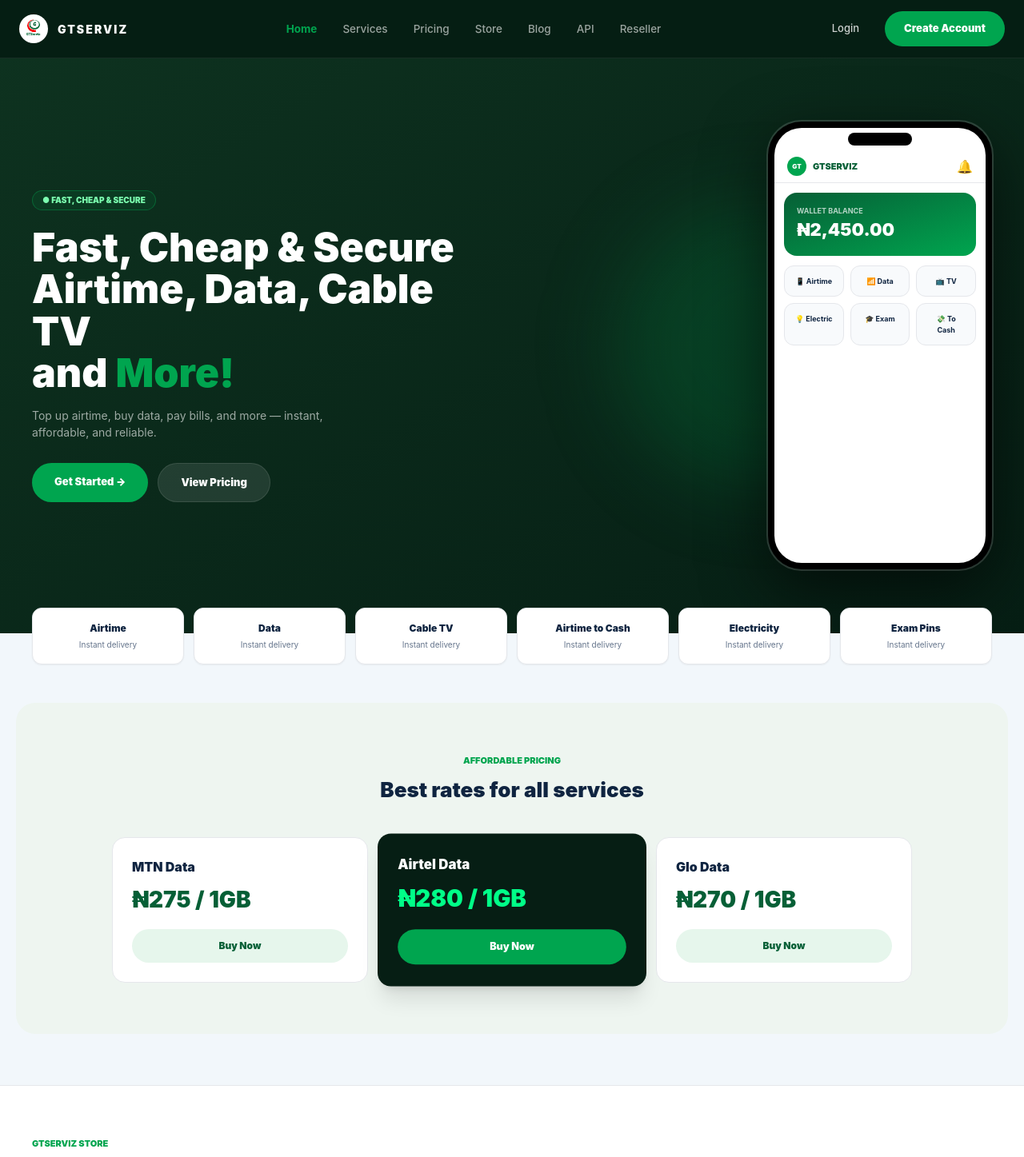
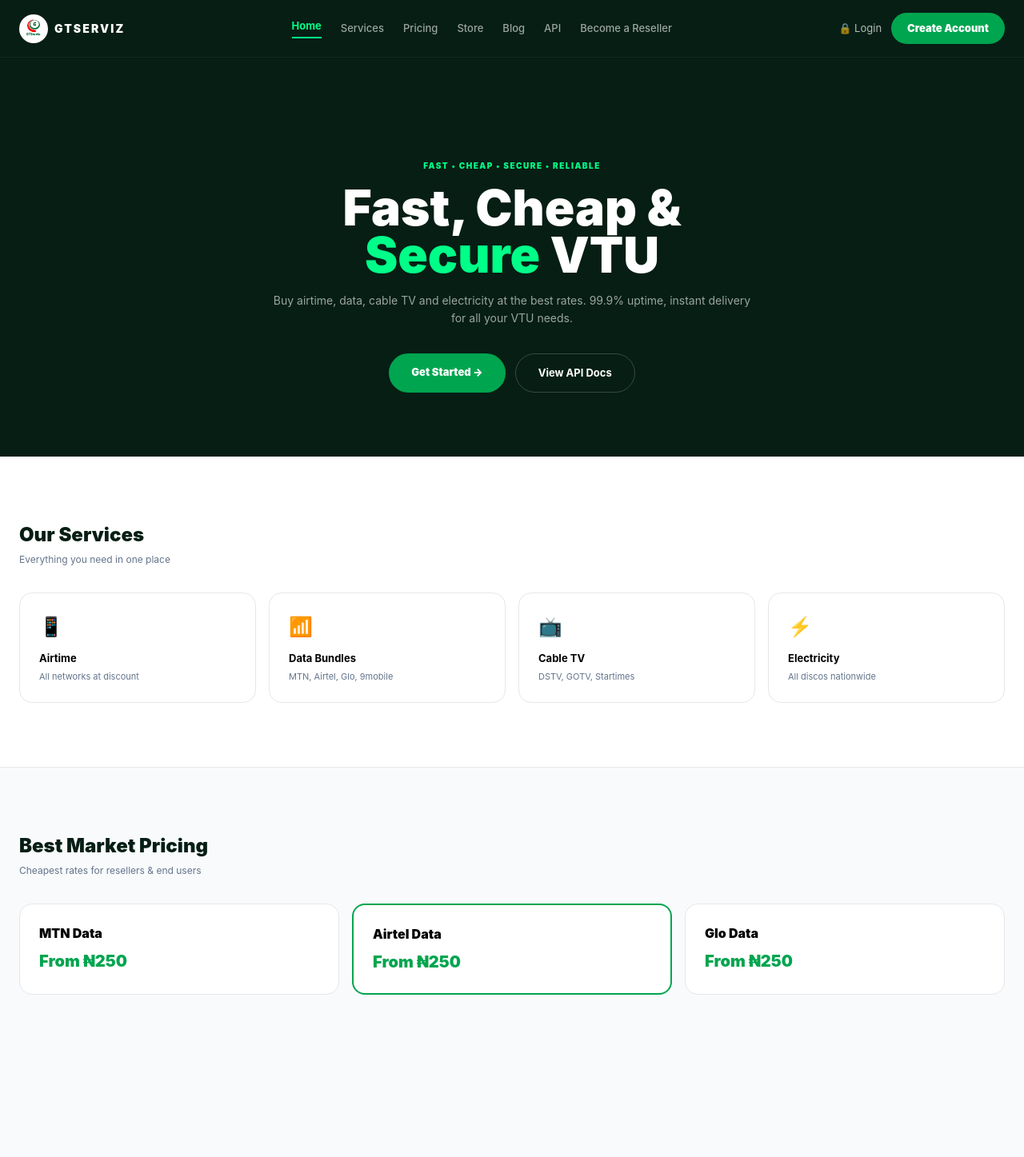
Before and after one commit to rajdolla/gtserviz-frontend, a Next.js app: page / in a window 1280 px wide. Shown: the top 1447 px of the page at 80% size. After the commit the page ends 1324 px from the top, so only its background shows below. Built offline with nearby package versions, Linux system fonts and the light colour scheme.

Commit message:
Refactor Home component and remove unused code

```diff
--- a/app/page.tsx
+++ b/app/page.tsx
@@ -1,113 +1,54 @@
 "use client";
 import Link from "next/link";
-import Image from "next/image";
-import { useState } from "react";
+import Navbar from "@/components/Navbar";
 
 export default function Home() {
-  const [open, setOpen] = useState(false);
   return (
-    <div className="min-h-screen bg-[#f2f7fb] text-[#0f2440]">
-       <header className="fixed top-0 w-full z-[100] bg-[#061e14]/95 backdrop-blur-md border-b border-white/[0.07]">
-        <div className="max-w-[1280px] mx-auto px-6 h-[72px] flex items-center justify-between">
-          <Link href="/" className="flex items-center gap-3">
-            <div className="w-9 h-9 bg-white rounded-full overflow-hidden flex items-center justify-center">
-              <Image src="/logo.png" alt="GT" width={36} height={36} />
-            </div>
-            <span className="text-white font-black tracking-[0.15em] text-[14px]">GTSERVIZ</span>
-          </Link>
-          <nav className="hidden lg:flex items-center gap-8 text-[13.5px] font-medium">
-            <Link href="/" className="text-[#00A54F] font-bold">Home</Link>
-            <Link href="/#services" className="text-white/60 hover:text-white transition">Services</Link>
-            <Link href="/#pricing" className="text-white/60 hover:text-white transition">Pricing</Link>
-            <Link href="/#store" className="text-white/60 hover:text-white transition">Store</Link>
-            <Link href="/#blog" className="text-white/60 hover:text-white transition">Blog</Link>
-            <Link href="/api" className="text-white/60 hover:text-white transition">API</Link>
-            <Link href="#" className="text-white/60 hover:text-white transition">Reseller</Link>
-          </nav>
-          <div className="hidden lg:flex items-center gap-4">
-            <Link href="/login" className="text-white/80 hover:text-white text-[13px] font-medium px-4 py-2">Login</Link>
-            <Link href="/signup" className="px-6 py-3 rounded-full bg-[#00A54F] hover:bg-[#009346] text-white text-[13px] font-black transition">Create Account</Link>
-          </div>
-          <button onClick={()=>setOpen(!open)} className="lg:hidden w-10 h-10 rounded-full bg-white/10 text-white flex items-center justify-center">
-            {open? "✕" : "☰"}
-          </button>
-        </div>
-        {open && (
-          <div className="lg:hidden bg-[#0a2a1a] border-t border-white/10 px-6 py-6 flex flex-col gap-4 text-white text-[14px]">
-            <Link href="/" onClick={()=>setOpen(false)}>Home</Link>
-            <Link href="/#services" onClick={()=>setOpen(false)}>Services</Link>
-            <Link href="/#pricing" onClick={()=>setOpen(false)}>Pricing</Link>
-            <Link href="/#store" onClick={()=>setOpen(false)}>Store</Link>
-            <Link href="/#blog" onClick={()=>setOpen(false)}>Blog</Link>
-            <Link href="/api" onClick={()=>setOpen(false)} className="text-[#00ff88] font-bold">API →</Link>
-            <div className="flex gap-3 mt-3 pt-5 border-t border-white/10">
-              <Link href="/login" className="flex-1 py-3 rounded-full border border-white/20 text-center">Login</Link>
-              <Link href="/signup" className="flex-1 py-3 rounded-full bg-[#00A54F] text-center font-black">Create Account</Link>
-            </div>
-          </div>
-        )}
-      </header>
+    <div className="min-h-screen bg-white">
+      <Navbar active="Home" />
 
-      <section className="bg-[#061e14] relative pt-[72px] overflow-hidden">
-        <div className="absolute inset-0 bg-gradient-to-br from-[#0e3320] to-[#061e14]" />
-        <div className="max-w-[1240px] mx-auto px-5 py-12 md:py-20 grid md:grid-cols-2 gap-10 items-center relative z-10">
-          <div className="text-center md:text-left">
-            <div className="inline-flex px-3 py-1 rounded-full border border-[#00A54F]/40 bg-[#00A54F]/10 text-[#7cffb0] text-[10px] font-black">● FAST, CHEAP & SECURE</div>
-            <h1 className="text-white text-[32px] md:text-[50px] font-black leading-[1.05] mt-5">Fast, Cheap & Secure<br/>Airtime, Data, Cable TV<br/>and <span className="text-[#00A54F]">More!</span></h1>
-            <p className="text-white/60 text-[14px] mt-4 max-w-[420px] mx-auto md:mx-0">Top up airtime, buy data, pay bills, and more — instant, affordable, and reliable.</p>
-            <div className="flex gap-3 mt-7 justify-center md:justify-start">
-              <Link href="/signup" className="px-7 py-3.5 rounded-full bg-[#00A54F] text-white font-black text-[13px]">Get Started →</Link>
-              <Link href="#pricing" className="px-7 py-3.5 rounded-full bg-white/10 text-white font-black text-[13px] border border-white/10">View Pricing</Link>
-            </div>
-          </div>
-          <div className="relative flex justify-center md:justify-end">
-            <div className="absolute top-1/2 left-1/2 -translate-x-1/2 -translate-y-1/2 w-[360px] h-[360px] bg-[#00A54F]/20 blur-[50px] rounded-full" />
-            <div className="relative w-[280px] h-[560px] bg-black rounded-[42px] p-[8px] shadow-[0_0_0_2px_rgba(255,255,255,0.15),0_25px_80px_rgba(0,0,0,0.6)] z-10">
-              <div className="w-full h-full bg-white rounded-[34px] overflow-hidden flex flex-col">
-                <div className="h-7 flex justify-center items-center"><div className="w-20 h-4 bg-black rounded-full" /></div>
-                <div className="px-4 py-2 flex justify-between border-b"><div className="flex gap-2 items-center"><div className="w-6 h-6 bg-[#00A54F] rounded-full flex items-center justify-center text-white text-[8px] font-black">GT</div><span className="font-black text-[11px] text-[#065F36]">GTSERVIZ</span></div><span>🔔</span></div>
-                <div className="mx-3 mt-3 bg-gradient-to-br from-[#065F36] to-[#00A54F] rounded-2xl p-4 text-white"><p className="text-[9px] opacity-70 font-bold">WALLET BALANCE</p><p className="text-[22px] font-black">₦2,450.00</p></div>
-                <div className="grid grid-cols-3 gap-2 p-3">
-                  <div className="bg-slate-50 rounded-xl p-3 text-center border text-[9px] font-bold">📱 Airtime</div>
-                  <div className="bg-slate-50 rounded-xl p-3 text-center border text-[9px] font-bold">📶 Data</div>
-                  <div className="bg-slate-50 rounded-xl p-3 text-center border text-[9px] font-bold">📺 TV</div>
-                  <div className="bg-slate-50 rounded-xl p-3 text-center border text-[9px] font-bold">💡 Electric</div>
-                  <div className="bg-slate-50 rounded-xl p-3 text-center border text-[9px] font-bold">🎓 Exam</div>
-                  <div className="bg-slate-50 rounded-xl p-3 text-center border text-[9px] font-bold">💸 To Cash</div>
-                </div>
-              </div>
-            </div>
+      {/* HERO */}
+      <section className="pt-[120px] bg-[#061e14] text-white">
+        <div className="max-w-[1280px] mx-auto px-6 py-20 text-center">
+          <p className="text-[#00ff88] text-[10px] font-black tracking-[0.15em]">FAST • CHEAP • SECURE • RELIABLE</p>
+          <h1 className="text-[44px] md:text-[62px] font-black leading-[0.95] mt-4">
+            Fast, Cheap &<br />
+            <span className="text-[#00ff88]">Secure</span> VTU
+          </h1>
+          <p className="text-white/60 text-[14px] mt-4 max-w-[600px] mx-auto leading-[1.6]">
+            Buy airtime, data, cable TV and electricity at the best rates. 99.9% uptime, instant delivery for all your VTU needs.
+          </p>
+          <div className="flex gap-3 justify-center mt-8">
+            <Link href="/signup" className="px-7 py-3.5 rounded-full bg-[#00A54F] hover:bg-[#009346] text-white font-black text-[13px] transition">Get Started →</Link>
+            <Link href="/api" className="px-7 py-3.5 rounded-full border border-white/20 text-white font-bold text-[13px] hover:bg-white/10 transition">View API Docs</Link>
           </div>
         </div>
       </section>
 
-      <section id="services" className="max-w-[1240px] mx-auto px-5 -mt-8 relative z-20 grid grid-cols-2 md:grid-cols-6 gap-3">
-        {["Airtime","Data","Cable TV","Airtime to Cash","Electricity","Exam Pins"].map((t,i)=><div key={i} className="bg-white rounded-xl border p-4 text-center shadow-sm"><p className="font-black text-[12px]">{t}</p><p className="text-[10px] text-slate-500 mt-1">Instant delivery</p></div>)}
+      {/* SERVICES - this makes the Services link work */}
+      <section id="services" className="py-20 max-w-[1280px] mx-auto px-6">
+        <h2 className="font-black text-[24px] text-[#061e14]">Our Services</h2>
+        <p className="text-[12px] text-slate-500 mt-1">Everything you need in one place</p>
+        <div className="grid grid-cols-2 md:grid-cols-4 gap-4 mt-8">
+          <div className="border rounded-2xl p-6 hover:shadow-md transition"><div className="text-[24px]">📱</div><p className="font-bold text-[13px] mt-3">Airtime</p><p className="text-[11px] text-slate-500 mt-1">All networks at discount</p></div>
+          <div className="border rounded-2xl p-6 hover:shadow-md transition"><div className="text-[24px]">📶</div><p className="font-bold text-[13px] mt-3">Data Bundles</p><p className="text-[11px] text-slate-500 mt-1">MTN, Airtel, Glo, 9mobile</p></div>
+          <div className="border rounded-2xl p-6 hover:shadow-md transition"><div className="text-[24px]">📺</div><p className="font-bold text-[13px] mt-3">Cable TV</p><p className="text-[11px] text-slate-500 mt-1">DSTV, GOTV, Startimes</p></div>
+          <div className="border rounded-2xl p-6 hover:shadow-md transition"><div className="text-[24px]">⚡</div><p className="font-bold text-[13px] mt-3">Electricity</p><p className="text-[11px] text-slate-500 mt-1">All discos nationwide</p></div>
+        </div>
       </section>
 
-      <section id="pricing" className="max-w-[1240px] mx-auto px-5 py-16 bg-[#eef5f0] rounded-[24px] mt-12"><p className="text-center text-[#00A54F] text-[11px] font-black">AFFORDABLE PRICING</p><h2 className="text-center text-[26px] font-black mt-2">Best rates for all services</h2><div className="grid md:grid-cols-3 gap-5 mt-10 max-w-[1000px] mx-auto"><div className="bg-white border rounded-2xl p-6"><h3 className="font-black">MTN Data</h3><p className="text-[28px] font-black text-[#065F36] mt-2">₦275 / 1GB</p><Link href="/signup" className="block mt-4 py-3 rounded-full bg-[#e6f6ec] text-center font-black text-[12px] text-[#065F36]">Buy Now</Link></div><div className="bg-[#061e14] text-white rounded-2xl p-6 md:scale-105 shadow-xl"><h3 className="font-black">Airtel Data</h3><p className="text-[28px] font-black text-[#00FF88] mt-2">₦280 / 1GB</p><Link href="/signup" className="block mt-4 py-3 rounded-full bg-[#00A54F] text-center font-black text-[12px]">Buy Now</Link></div><div className="bg-white border rounded-2xl p-6"><h3 className="font-black">Glo Data</h3><p className="text-[28px] font-black text-[#065F36] mt-2">₦270 / 1GB</p><Link href="/signup" className="block mt-4 py-3 rounded-full bg-[#e6f6ec] text-center font-black text-[12px] text-[#065F36]">Buy Now</Link></div></div></section>
-
-      <section id="store" className="bg-white border-y py-16 mt-16"><div className="max-w-[1240px] mx-auto px-5"><p className="text-[#00A54F] text-[11px] font-black">GTSERVIZ STORE</p><h2 className="text-[24px] font-black mt-1">Digital Products Marketplace</h2><div className="grid grid-cols-2 md:grid-cols-4 gap-4 mt-8"><div className="border rounded-xl p-4 bg-[#f8faf8]">📦 MTN 1GB - ₦275</div><div className="border rounded-xl p-4 bg-[#f8faf8]">📺 DSTV Compact - ₦10,500</div><div className="border rounded-xl p-4 bg-[#f8faf8]">🎓 JAMB Pin - ₦4,200</div><div className="border rounded-xl p-4 bg-[#f8faf8]">💡 Electricity - From ₦1000</div></div></div></section>
-
-      <section id="blog" className="max-w-[1240px] mx-auto px-5 py-16"><p className="text-[#00A54F] text-[11px] font-black">LATEST FROM BLOG</p><h2 className="text-[24px] font-black mt-1">Tips, News & Updates</h2><div className="grid md:grid-cols-3 gap-5 mt-8">{["How to start VTU business in 2026","Cheapest data plans this month","GTServiz API for developers"].map((t,i)=><div key={i} className="bg-white border rounded-xl p-5"><h4 className="font-black text-[14px]">{t}</h4><p className="text-[12px] text-slate-500 mt-2">Read more →</p></div>)}</div></section>
-
-      <footer className="bg-[#061e14] border-t border-white/[0.07] pt-16 pb-8">
+      {/* PRICING - this makes the Pricing link work */}
+      <section id="pricing" className="py-20 bg-[#f8fafc] border-t">
         <div className="max-w-[1280px] mx-auto px-6">
-          <div className="grid grid-cols-2 md:grid-cols-5 gap-10">
-            <div className="col-span-2">
-              <div className="flex items-center gap-3">
-                <div className="w-9 h-9 bg-white rounded-full overflow-hidden flex items-center justify-center"><Image src="/logo.png" alt="GT" width={36} height={36} /></div>
-                <span className="text-white font-black tracking-[0.15em] text-[14px]">GTSERVIZ</span>
-              </div>
-              <p className="text-white/50 text-[13px] leading-[1.6] mt-4 max-w-[280px]">Fast, cheap & secure VTU services. Buy airtime, data, pay bills and convert airtime to cash instantly.</p>
-            </div>
-            <div><h4 className="text-white font-black text-[12px] tracking-widest mb-5">SERVICES</h4><div className="flex flex-col gap-3 text-[13px] text-white/50"><Link href="#" className="hover:text-white">Airtime</Link><Link href="#" className="hover:text-white">Data</Link><Link href="#" className="hover:text-white">Cable TV</Link><Link href="#" className="hover:text-white">Electricity</Link><Link href="#" className="hover:text-white">Airtime to Cash</Link></div></div>
-            <div><h4 className="text-white font-black text-[12px] tracking-widest mb-5">COMPANY</h4><div className="flex flex-col gap-3 text-[13px] text-white/50"><Link href="#" className="hover:text-white">About</Link><Link href="#pricing" className="hover:text-white">Pricing</Link><Link href="#store" className="hover:text-white">Store</Link><Link href="#blog" className="hover:text-white">Blog</Link><Link href="#" className="hover:text-white">API Docs</Link></div></div>
-            <div><h4 className="text-white font-black text-[12px] tracking-widest mb-5">SUPPORT</h4><div className="flex flex-col gap-3 text-[13px] text-white/50"><p>07012222025</p><p>support@gtserviz.com</p><Link href="https://wa.me/2347012222025" className="mt-2 inline-flex px-4 py-2 rounded-full bg-[#25D366]/10 border border-[#25D366]/20 text-[#25D366] text-[12px] font-bold w-fit">WhatsApp</Link></div></div>
+          <h2 className="font-black text-[24px] text-[#061e14]">Best Market Pricing</h2>
+          <p className="text-[12px] text-slate-500 mt-1">Cheapest rates for resellers & end users</p>
+          <div className="grid md:grid-cols-3 gap-4 mt-8">
+            <div className="bg-white border rounded-2xl p-6"><p className="font-black">MTN Data</p><p className="text-[20px] font-black mt-2 text-[#00A54F]">From ₦250</p></div>
+            <div className="bg-white border-2 border-[#00A54F] rounded-2xl p-6"><p className="font-black">Airtel Data</p><p className="text-[20px] font-black mt-2 text-[#00A54F]">From ₦250</p></div>
+            <div className="bg-white border rounded-2xl p-6"><p className="font-black">Glo Data</p><p className="text-[20px] font-black mt-2 text-[#00A54F]">From ₦250</p></div>
           </div>
-          <div className="mt-14 pt-8 border-t border-white/[0.07] flex justify-between items-center"><p className="text-white/30 text-[12px]">© 2026 GTSERVIZ</p><div className="flex gap-6 text-[12px] text-white/30"><span>Privacy</span><span>Terms</span></div></div>
         </div>
-      </footer>
+      </section>
     </div>
   );
 }
```
